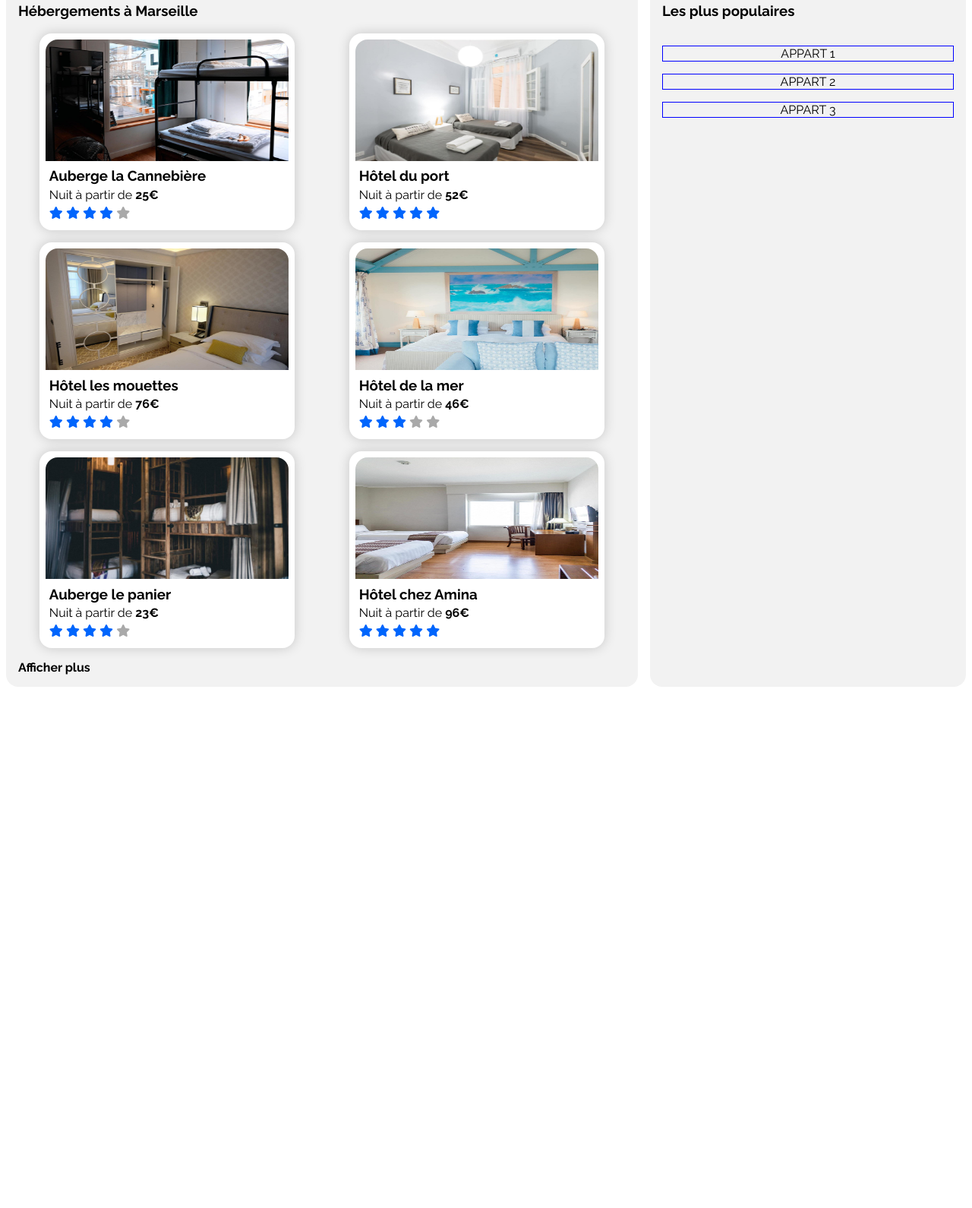
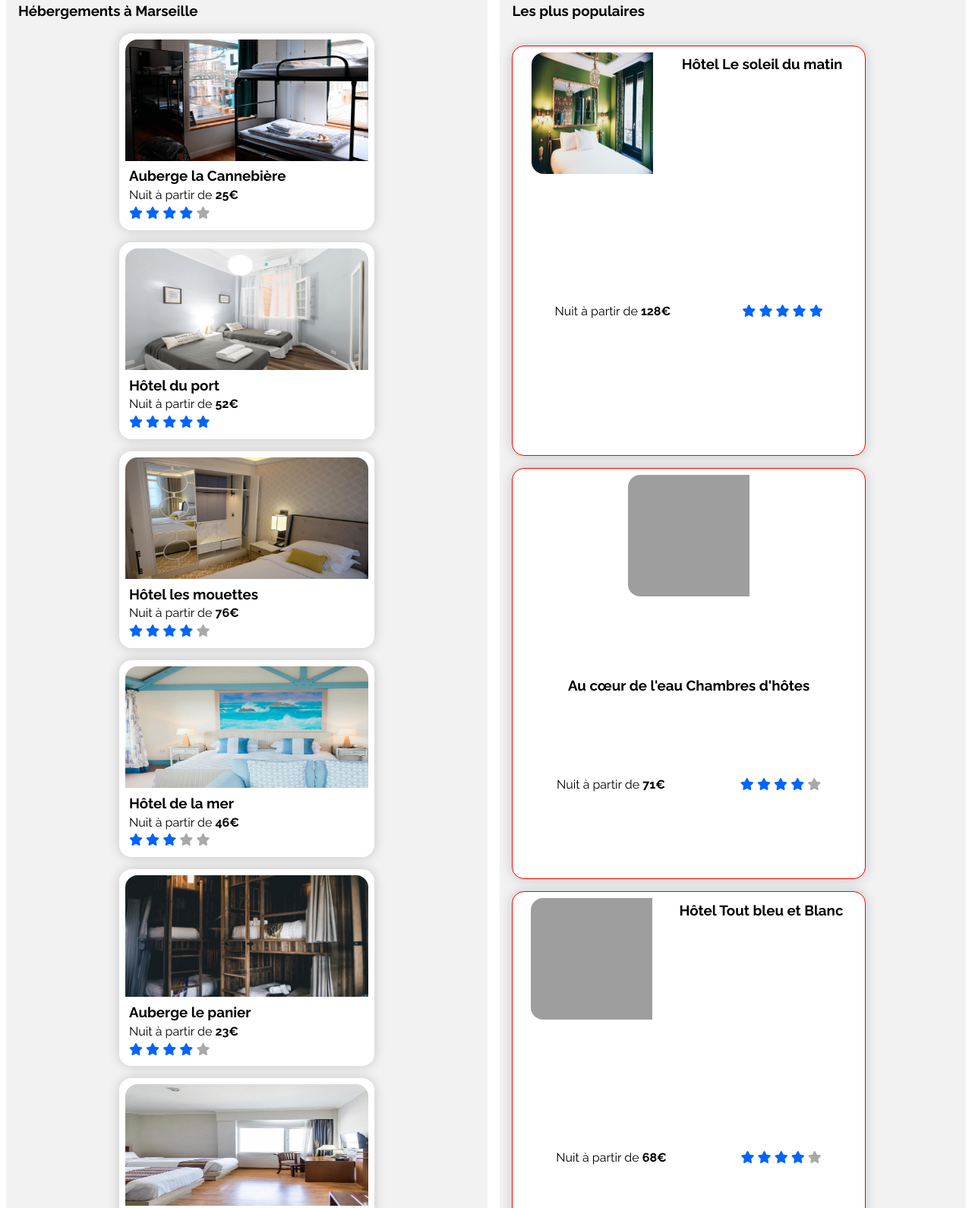
Before and after one commit to Elkadion/P2-github, a plain HTML site: page index.html in a window 1280 px wide. Shown: the part 460-2050 px from the top of the page at 76% size. Before the commit the page ends 1372 px from the top, so only its background shows below. Drawn offline with Linux system fonts and the light colour scheme; grey boxes are pictures that could not be loaded.

Commit message:
populaire

```diff
--- a/index.html
+++ b/index.html
@@ -175,9 +175,51 @@
       </div>
       <div class="populaire">
         <h3>Les plus populaires</h3>
-        <div>APPART 1</div>
-        <div>APPART 2</div>
-        <div>APPART 3</div>
+        <div class="carte-appartement">
+          <img
+            src="images\hebergements\1_xlarge\emile-guillemot-Bj_rcSC5XfE-unsplash.jpg"
+            alt="cannebière"
+          />
+          <h3>Hôtel Le soleil du matin</h3>
+          <p>Nuit à partir de <strong>128€</strong></p>
+          <p class="stars">
+            <i class="fas fa-star blue"></i>
+            <i class="fas fa-star blue"></i>
+            <i class="fas fa-star blue"></i>
+            <i class="fas fa-star blue"></i>
+            <i class="fas fa-star blue"></i>
+          </p>
+        </div>
+        <div class="carte-appartement">
+          <img
+            src="images\hebergements\1_xlarge\aw-creative-VGs8z60yT2c-unsplash.jpg"
+            alt="cannebière"
+          />
+          <h3>Au cœur de l'eau Chambres d'hôtes</h3>
+          <p>Nuit à partir de <strong>71€</strong></p>
+          <p class="stars">
+            <i class="fas fa-star blue"></i>
+            <i class="fas fa-star blue"></i>
+            <i class="fas fa-star blue"></i>
+            <i class="fas fa-star blue"></i>
+            <i class="fas fa-star grey"></i>
+          </p>
+        </div>
+        <div class="carte-appartement">
+          <img
+            src="images\hebergements\1_xlarge\febrian-zakaria-sjvU0THccQA-unsplash.jpg"
+            alt="cannebière"
+          />
+          <h3>Hôtel Tout bleu et Blanc</h3>
+          <p>Nuit à partir de <strong>68€</strong></p>
+          <p class="stars">
+            <i class="fas fa-star blue"></i>
+            <i class="fas fa-star blue"></i>
+            <i class="fas fa-star blue"></i>
+            <i class="fas fa-star blue"></i>
+            <i class="fas fa-star grey"></i>
+          </p>
+        </div>
       </div>
     </section>
   </body>
--- a/style.css
+++ b/style.css
@@ -228,10 +228,6 @@ nav a:hover {
   flex-basis: 66%;
 }
 
-.populaire {
-  flex-basis: 33%;
-}
-
 .marseille a {
   font-weight: bold;
 }
@@ -257,7 +253,6 @@ nav a:hover {
 }
 
 .appartements-list .populaire div {
-  border: 1px solid blue;
   display: flex;
   flex-wrap: wrap;
   justify-content: space-around;
@@ -292,3 +287,21 @@ nav a:hover {
 .grey {
   color: darkgray;
 }
+
+.populaire .carte-appartement {
+  border: 1px solid red;
+  height: 50%;
+  width: 80%;
+}
+
+.populaire .carte-appartement img {
+  border-radius: 1rem 0 0 1rem;
+  height: 10rem;
+  width: 10rem;
+}
+
+.populaire .carte-appartement p {
+}
+
+.populaire .carte-appartement h3 {
+}
```
